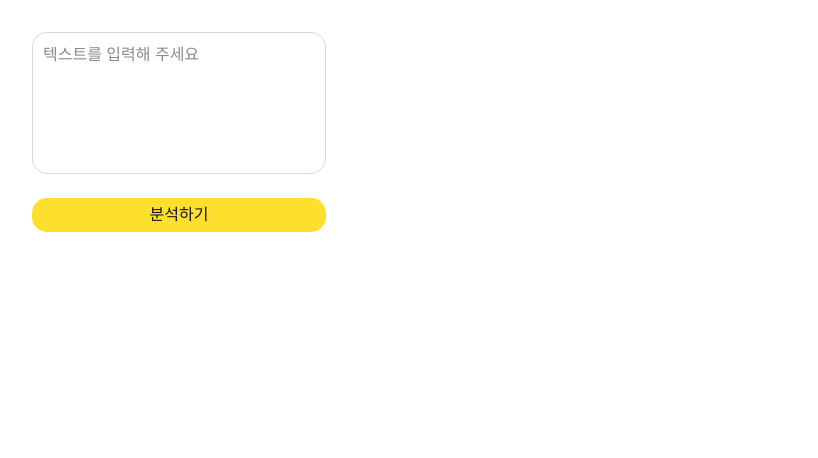
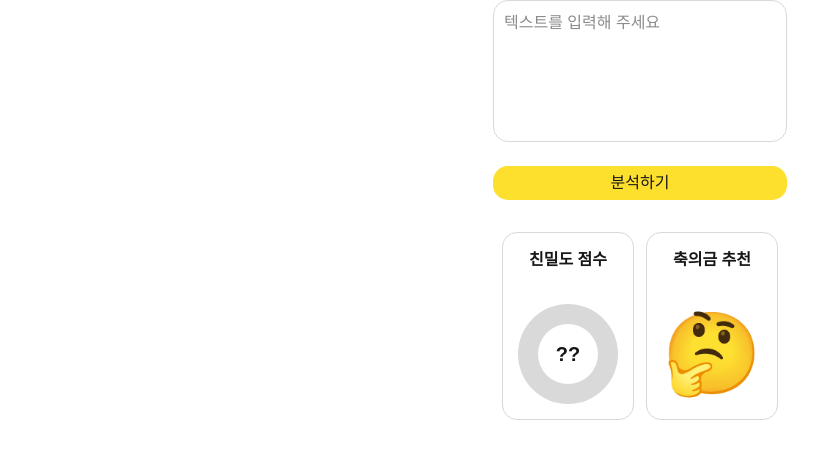
Before and after one commit to yujini-kim/yujindong, a Next.js app in the folder frontend/my-app/: page / in a window 1280 px wide. Shown: the top 458 px of the page, without its empty margins (0-818 px from the left). Built offline with nearby package versions, Linux system fonts and the light colour scheme.

Commit message:
Refactor : 결과창 컴포넌트 생성

```diff
--- a/frontend/my-app/src/app/page.tsx
+++ b/frontend/my-app/src/app/page.tsx
@@ -1,8 +1,19 @@
 "use client";
 
+import PreResult from "@/components/PreResult";
+import Result from "@/components/Result";
 import TextArea from "@/components/Textarea";
 import { useAnalyzeMutation } from "@/hooks/analyzeText";
 import { useState } from "react";
+import styled from "styled-components";
+
+const Wrapper = styled.div`
+  display: flex;
+  flex-direction: column;
+  align-items: center;
+  justify-content: center;
+  gap: 32px;
+`;
 
 export default function Home() {
   const [text, setText] = useState("");
@@ -10,7 +21,6 @@ export default function Home() {
   const [recommendation, setRecommendation] = useState<string>("");
 
   const onChange = (e: React.ChangeEvent<HTMLTextAreaElement>) => {
-    e.preventDefault();
     setText(e.target.value);
   };
 
@@ -25,21 +35,14 @@ export default function Home() {
   };
 
   return (
-    <div style={{ padding: "2rem" }}>
-      <form onSubmit={onSubmit}>
-        <TextArea />
-      </form>
+    <Wrapper>
+      <TextArea onSubmit={onSubmit} value={text} onChange={onChange} />
 
-      {score !== null && (
-        <div style={{ marginTop: "2rem", fontSize: "1.1rem" }}>
-          <p>
-            📊 친밀도 점수: <strong>{score}</strong>
-          </p>
-          <p>
-            💰 추천 축의금: <strong>{recommendation}</strong>
-          </p>
-        </div>
+      {score !== null ? (
+        <Result recommendation={recommendation} score={score} />
+      ) : (
+        <PreResult />
       )}
-    </div>
+    </Wrapper>
   );
 }
--- /dev/null
+++ b/frontend/my-app/src/components/PreResult.tsx
@@ -0,0 +1,70 @@
+import styled from "styled-components";
+
+export const Wrapper = styled.div`
+  display: flex;
+  gap: 12px;
+`;
+
+export const Box = styled.div`
+  border: 1px solid ${(props) => props.theme.borderColor};
+  border-radius: 15px;
+  padding: 15px;
+  display: flex;
+  flex-direction: column;
+  gap: 32px;
+`;
+
+export const Text = styled.p`
+  font-weight: 600;
+  text-align: center;
+`;
+
+export const CircleWrapper = styled.div`
+  width: 100px;
+  height: 100px;
+  border-radius: 50%;
+  background-color: #d9d9d9;
+  display: flex;
+  align-items: center;
+  justify-content: center;
+`;
+
+export const InnerCircle = styled.div`
+  width: 60px;
+  height: 60px;
+  border-radius: 50%;
+  background-color: white;
+  display: flex;
+  align-items: center;
+  justify-content: center;
+  font-size: 20px;
+  font-weight: bold;
+`;
+
+const Emoji = styled.div`
+  width: 100px;
+  height: 100px;
+  display: flex;
+  align-items: center;
+  justify-content: center;
+  font-size: 80px;
+`;
+
+function PreResult() {
+  return (
+    <Wrapper>
+      <Box>
+        <Text>친밀도 점수</Text>
+        <CircleWrapper>
+          <InnerCircle>??</InnerCircle>
+        </CircleWrapper>
+      </Box>
+      <Box>
+        <Text>축의금 추천</Text>
+        <Emoji>🤔</Emoji>
+      </Box>
+    </Wrapper>
+  );
+}
+
+export default PreResult;
--- /dev/null
+++ b/frontend/my-app/src/components/Result.tsx
@@ -0,0 +1,73 @@
+import styled from "styled-components";
+
+export const Wrapper = styled.div`
+  display: flex;
+  gap: 12px;
+`;
+
+export const Box = styled.div`
+  border: 1px solid ${(props) => props.theme.borderColor};
+  border-radius: 15px;
+  padding: 15px;
+  display: flex;
+  flex-direction: column;
+  gap: 32px;
+`;
+
+export const Text = styled.p`
+  font-weight: 600;
+  text-align: center;
+`;
+
+export const CircleWrapper = styled.div`
+  width: 100px;
+  height: 100px;
+  border-radius: 50%;
+  background-color: #d9d9d9;
+  display: flex;
+  align-items: center;
+  justify-content: center;
+`;
+
+export const InnerCircle = styled.div`
+  width: 60px;
+  height: 60px;
+  border-radius: 50%;
+  background-color: white;
+  display: flex;
+  align-items: center;
+  justify-content: center;
+  font-size: 20px;
+  font-weight: bold;
+`;
+
+const Score = styled.div`
+  width: 100px;
+  height: 100px;
+  display: flex;
+  align-items: center;
+  justify-content: center;
+  font-size: 24px;
+`;
+
+interface IAnalyzeProps {
+  score: number;
+  recommendation: string;
+}
+
+function Result({ score, recommendation }: IAnalyzeProps) {
+  return (
+    <Wrapper>
+      <Box>
+        <Text>친밀도 점수</Text>
+        <Score>{score}점</Score>
+      </Box>
+      <Box>
+        <Text>축의금 추천</Text>
+        <Score>{recommendation}</Score>
+      </Box>
+    </Wrapper>
+  );
+}
+
+export default Result;
--- a/frontend/my-app/src/components/Textarea.tsx
+++ b/frontend/my-app/src/components/Textarea.tsx
@@ -1,7 +1,10 @@
+import { useAnalyzeMutation } from "@/hooks/analyzeText";
+import { useState } from "react";
 import styled from "styled-components";
 
-const Wrapper = styled.div`
+const Form = styled.form`
   max-width: 294px;
+  width: 294px;
   display: flex;
   flex-direction: column;
   justify-content: center;
@@ -13,6 +16,8 @@ const Text = styled.textarea.attrs({
   maxLength: 1000,
 })`
   all: unset;
+  box-sizing: border-box;
+  width: 100%;
   border-radius: 15px;
   border: 1px solid ${(props) => props.theme.borderColor};
   padding: 10px;
@@ -26,12 +31,18 @@ const Button = styled.button.attrs({
   padding: 5px;
 `;
 
-function TextArea() {
+interface ITextProps {
+  value: string;
+  onChange: (e: React.ChangeEvent<HTMLTextAreaElement>) => void;
+  onSubmit: (e: React.FormEvent) => void;
+}
+
+function TextArea({ value, onChange, onSubmit }: ITextProps) {
   return (
-    <Wrapper>
-      <Text placeholder="텍스트를 입력해주세요"></Text>
+    <Form onSubmit={onSubmit}>
+      <Text value={value} onChange={onChange}></Text>
       <Button>분석하기</Button>
-    </Wrapper>
+    </Form>
   );
 }
 
```
